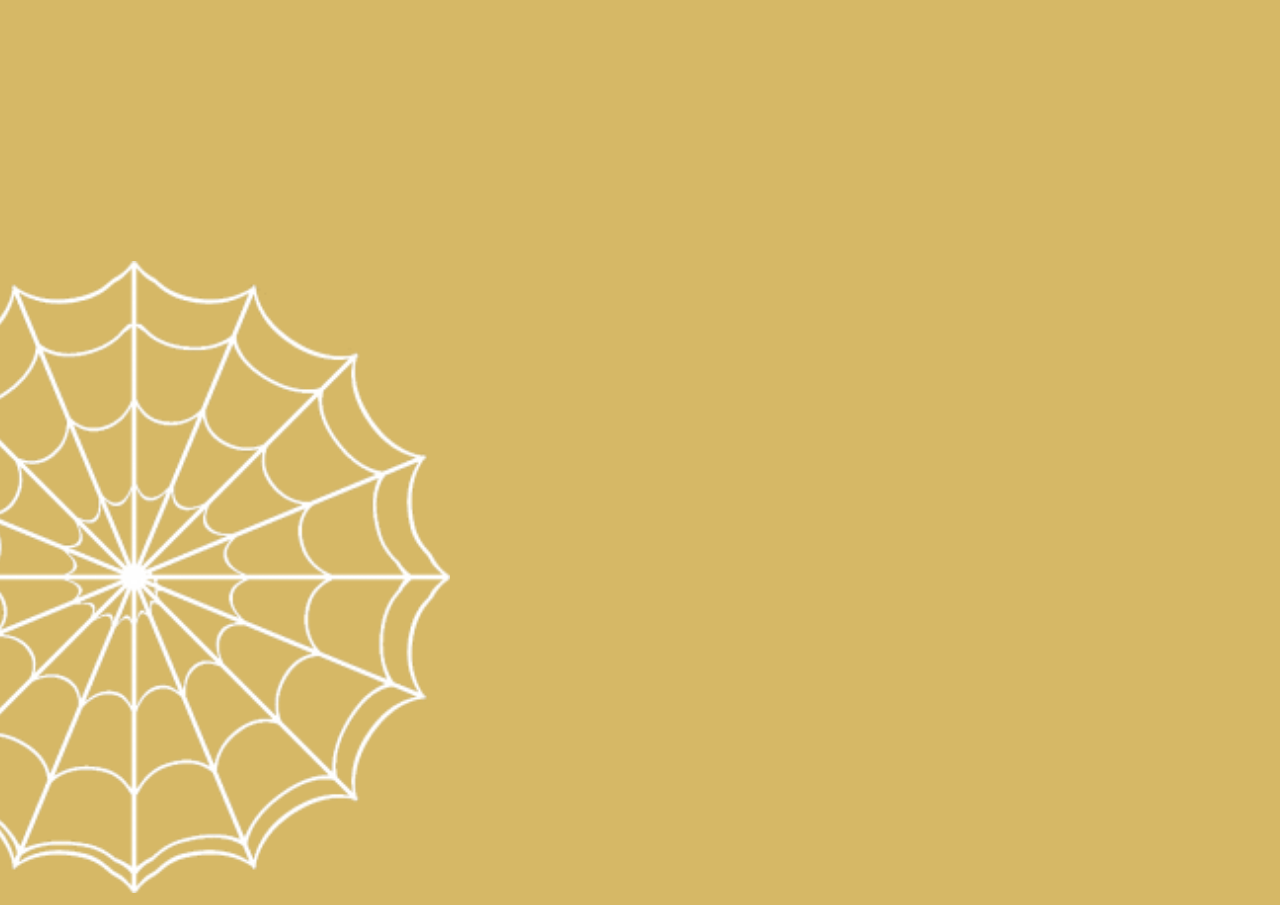
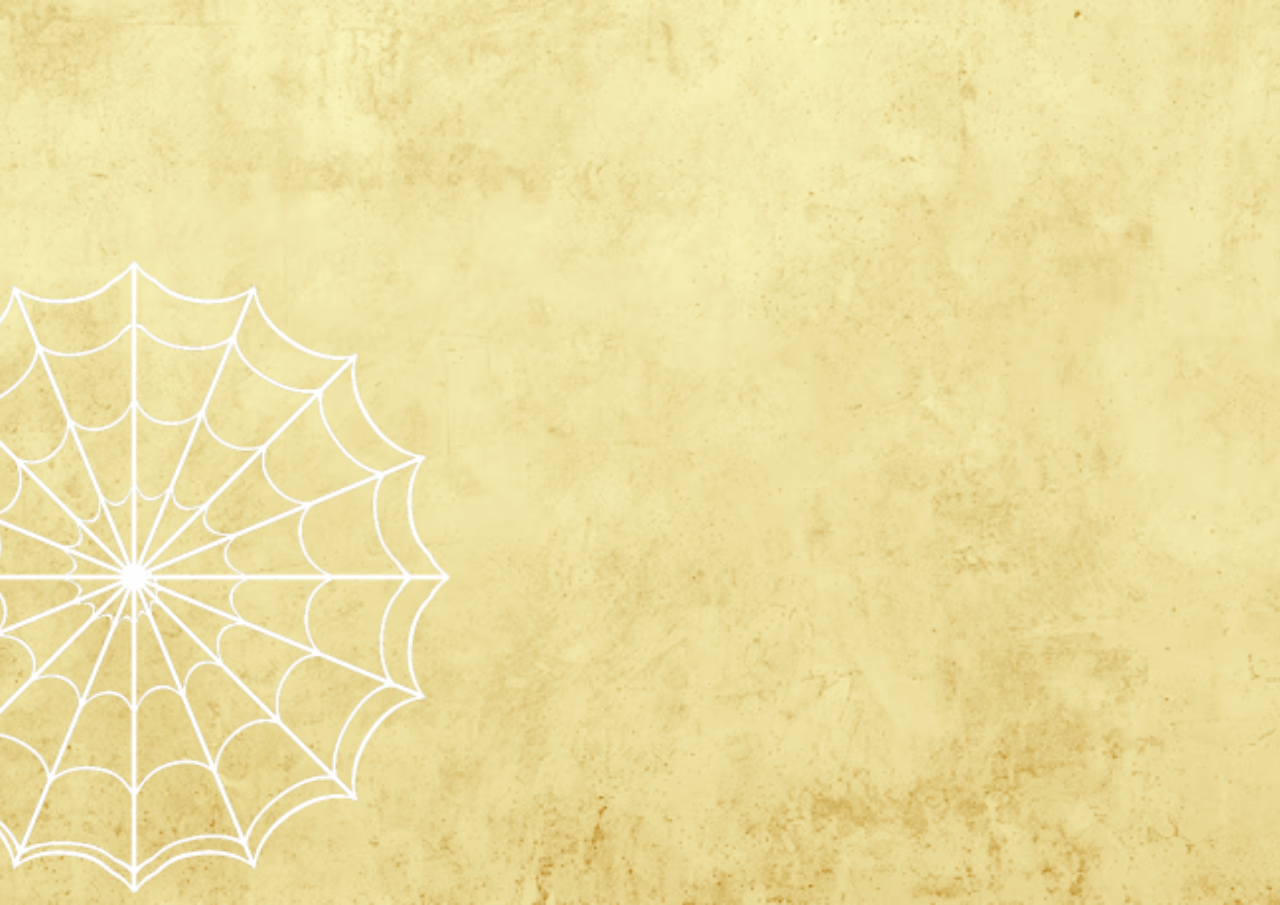
Before and after one commit to Proutum-Ann/Cute-Spider, a plain HTML site: page index.html in a window 1280 px wide. Drawn offline with Linux system fonts and the light colour scheme.

Commit message:
added wall texture (this is probably the last commit asghfjasf)

```diff
--- a/index.html
+++ b/index.html
@@ -9,7 +9,7 @@
 </head>
 <body>
 <!-- Corner web lol -->
- <img class="deweb" src="web.png">
+ <img class="deweb" src="imgs/web.png">
 
     <!-- Spider 1 -->
      <div class="container">
--- a/style.css
+++ b/style.css
@@ -1,6 +1,10 @@
 html {
     background: #551305;
     transition: 1s ease-in-out;
+    background-image: url(imgs/walltexture.avif);
+    background-repeat: no-repeat;
+    background-size: cover;
+    background-blend-mode: overlay;
 }
 
 html:hover .spider {
@@ -152,6 +156,10 @@ html:hover .spider {
 
 html:hover {
     background: #d6b866;
+    background-image: url(imgs/walltexture.avif);
+    background-repeat: no-repeat;
+    background-size: cover;
+    background-blend-mode: overlay;
 }
 
 .deweb {
```
Also changed, not shown: imgs/walltexture.avif (added), imgs/web.png (renamed from web.png).
